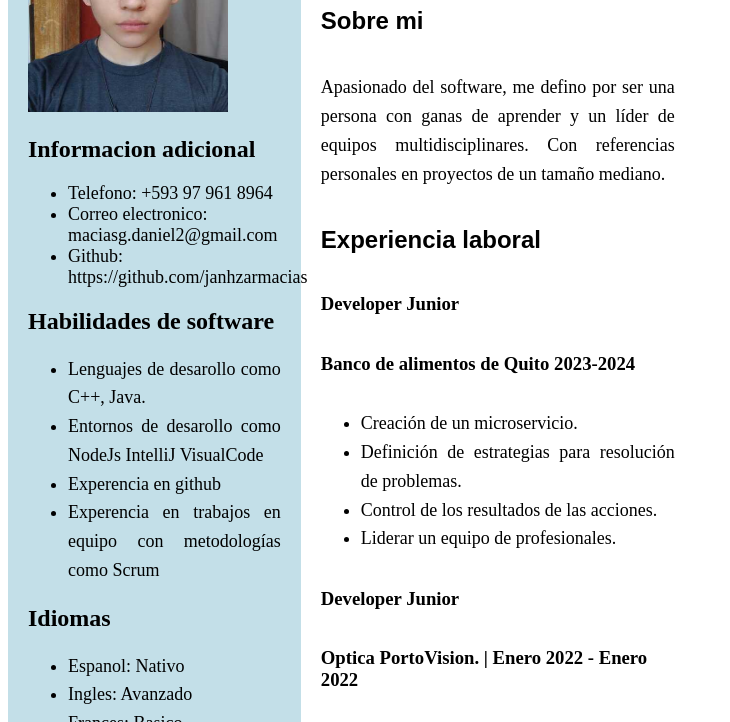
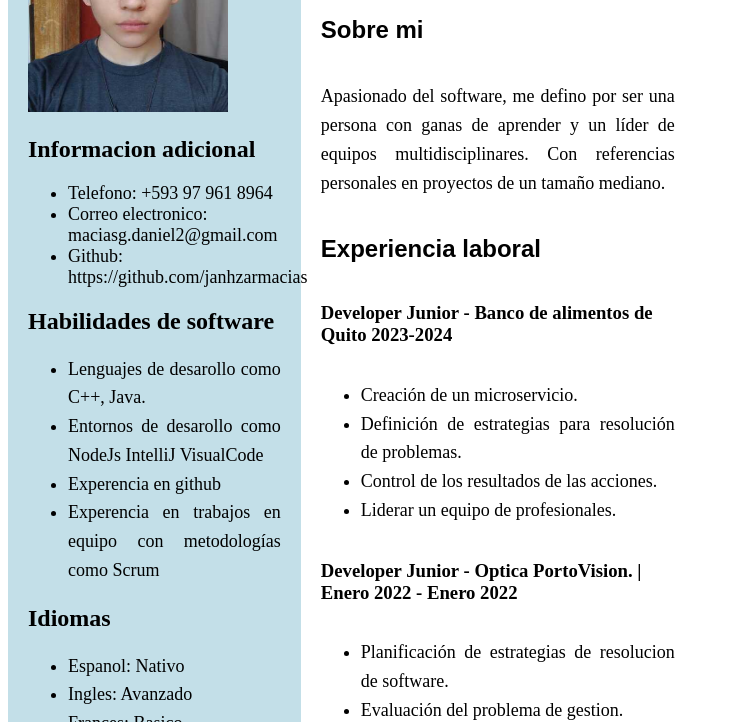
Before and after one commit to 2025A-Web-SW-GR1/webswgr1-macias-garcia-janhzar-daniel, a plain HTML site: page 00servidorweb/deberes/Curriculum/CV.html in a window 1280 px wide. Shown: the part 226-948 px from the top of the page, without its empty margins (0-730 px from the left). Drawn offline with Linux system fonts and the light colour scheme.

Commit message:
Update CV.html

```diff
--- a/00servidorweb/deberes/Curriculum/CV.html
+++ b/00servidorweb/deberes/Curriculum/CV.html
@@ -95,8 +95,7 @@
             <p class="parrafo">Apasionado del software, me defino por ser una persona con ganas de aprender y un líder de  equipos multidisciplinares.
                 Con referencias personales en proyectos de un tamaño mediano. </p>
             <h2 class="tituloMenor">Experiencia laboral</h2>
-            <h3>Developer Junior</h3>
-            <h3>Banco de alimentos de Quito 2023-2024</h3>
+            <h3>Developer Junior - Banco de alimentos de Quito 2023-2024</h3>
             <ul>
                 <li class="parrafo">Creación de un microservicio. </li>
                 <li class="parrafo">Definición de estrategias para resolución de problemas.</li>
@@ -104,8 +103,7 @@
                 <li class="parrafo">Liderar un equipo de profesionales.</li>
             </ul>
 
-            <h3>Developer Junior</h3>
-            <h3>Optica PortoVision. | Enero 2022 - Enero 2022</h3>
+            <h3>Developer Junior - Optica PortoVision. | Enero 2022 - Enero 2022</h3>
             <ul>
                 <li class="parrafo"> Planificación de estrategias de resolucion de software. </li>
                 <li class="parrafo"> Evaluación del problema de gestion.</li>
```
